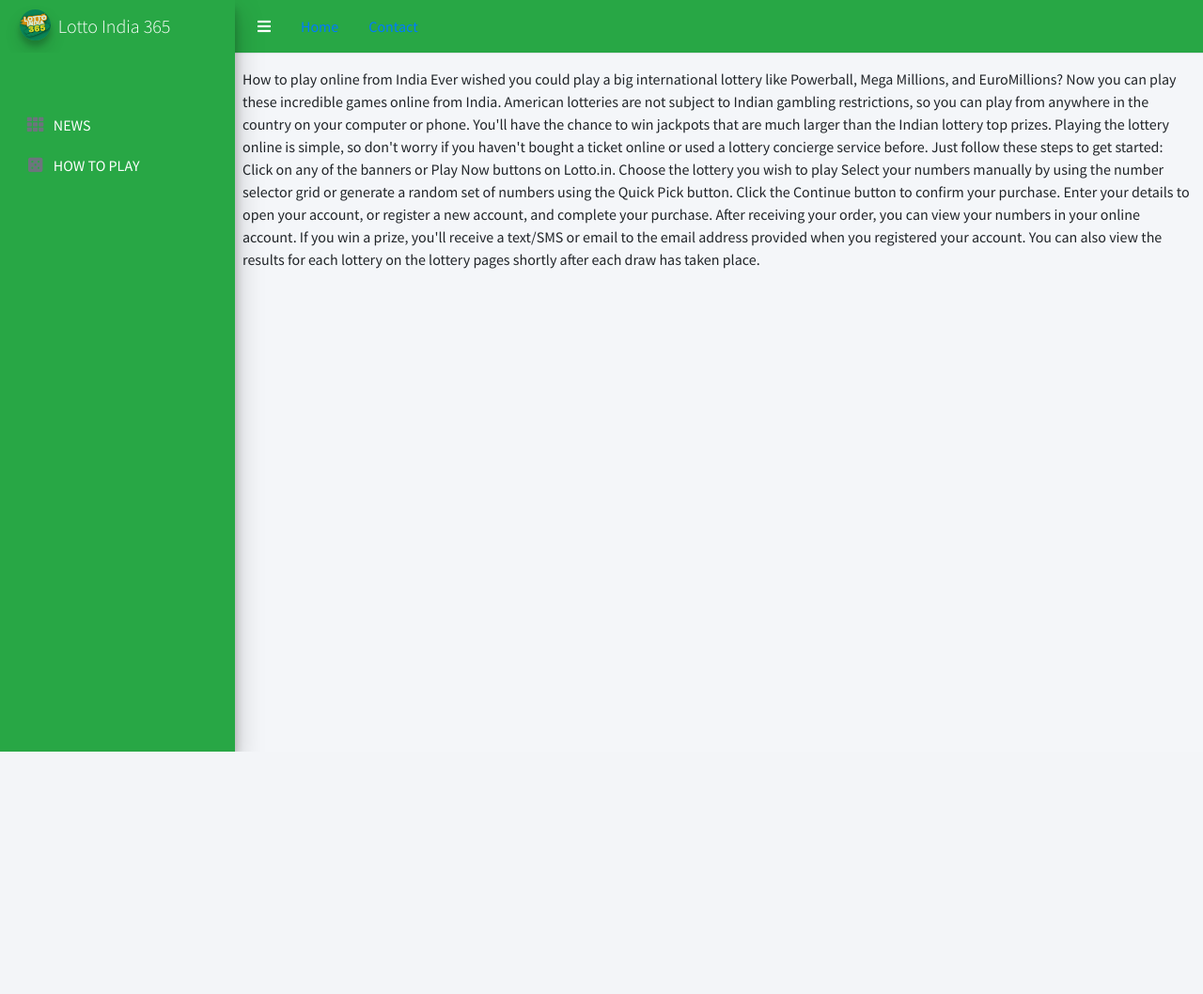
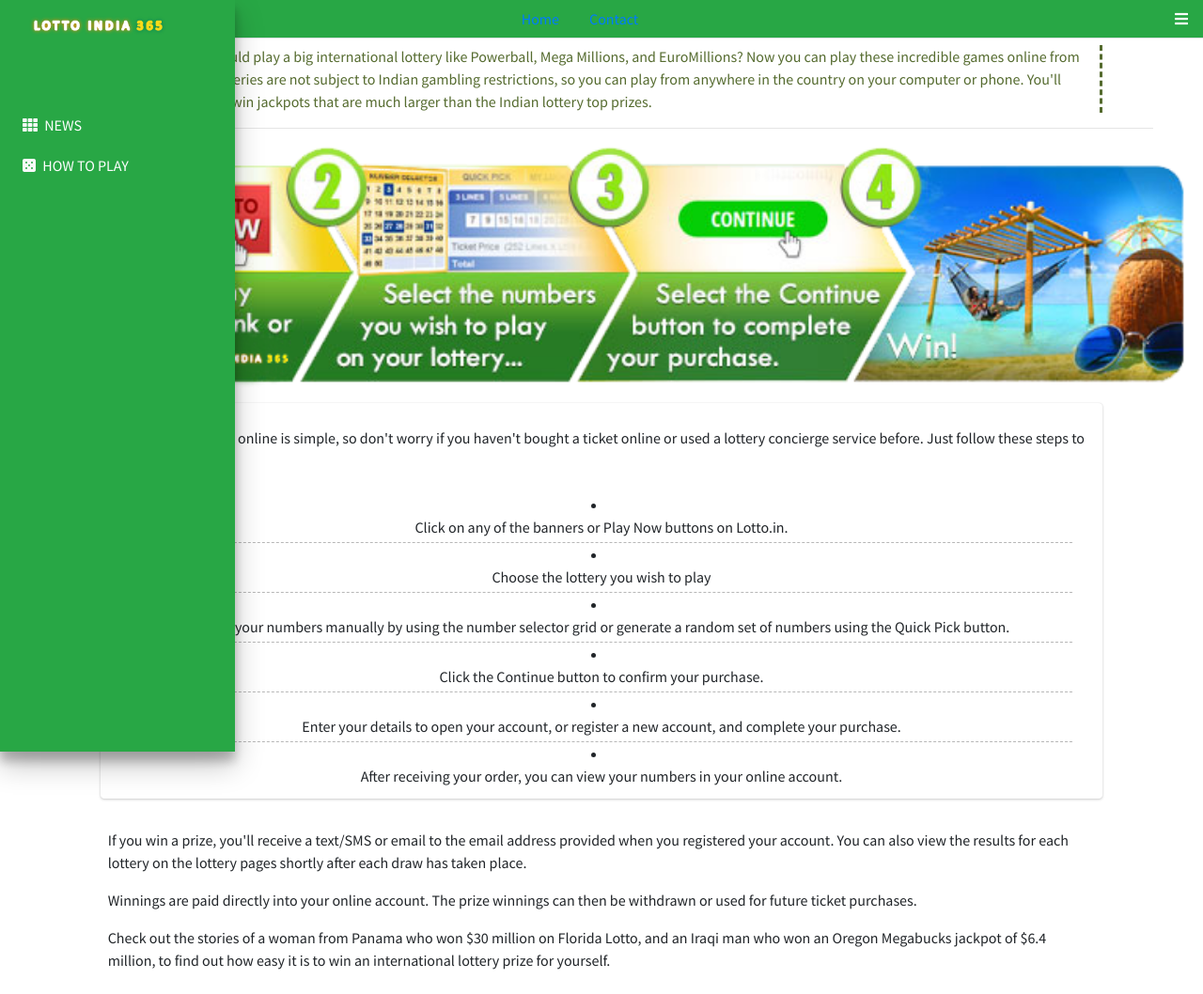
Before and after one commit to kupskano/indianolotto, a PHP site: page /how_to_play.php in a window 1280 px wide. Shown: the whole page at 94% size. Before the commit the page ends 800 px from the top, so only its background shows below. Run offline with PHP 8.4, Linux system fonts and the light colour scheme; some libraries are stand-ins or nearby versions.

Commit message:
enhancing ui news tab and details of news

```diff
--- /dev/null
+++ b/footer.php
@@ -0,0 +1,29 @@
+</div>
+</div>
+
+<!-- REQUIRED SCRIPTS -->
+<!-- jQuery -->
+<script src="plugins/jquery/jquery.min.js"></script>
+<!-- Bootstrap -->
+<script src="plugins/bootstrap/js/bootstrap.bundle.min.js"></script>
+<!-- overlayScrollbars -->
+<script src="plugins/overlayScrollbars/js/jquery.overlayScrollbars.min.js"></script>
+<!-- AdminLTE App -->
+<script src="dist/js/adminlte.js"></script>
+
+<!-- OPTIONAL SCRIPTS -->
+<script src="dist/js/demo.js"></script>
+
+<!-- PAGE PLUGINS -->
+<!-- jQuery Mapael -->
+<script src="plugins/jquery-mousewheel/jquery.mousewheel.js"></script>
+<script src="plugins/raphael/raphael.min.js"></script>
+<script src="plugins/jquery-mapael/jquery.mapael.min.js"></script>
+<script src="plugins/jquery-mapael/maps/usa_states.min.js"></script>
+<!-- ChartJS -->
+<script src="plugins/chart.js/Chart.min.js"></script>
+
+<!-- PAGE SCRIPTS -->
+<script src="dist/js/pages/dashboard2.js"></script>
+</body>
+</html>
--- a/head.php
+++ b/head.php
@@ -7,6 +7,7 @@
 
   <title>AdminLTE 3 | Dashboard 2</title>
 
+  <link rel="stylesheet" href="style.css">
   <!-- Font Awesome Icons -->
   <link rel="stylesheet" href="plugins/fontawesome-free/css/all.min.css">
   <!-- overlayScrollbars -->
@@ -21,18 +22,23 @@
 
 
   <!-- Navbar -->
-  <nav class="main-header navbar navbar-expand navbar-success">
+  <nav class="main-header navbar navbar-expand navbar-success col-12 p-0 m-0">
     <!-- Left navbar links -->
-    <ul class="navbar-nav">
-      <li class="nav-item bg-success">
+    <ul class="navbar-nav mx-auto">
+      <!-- <li class="nav-item bg-success">
         <a class="nav-link" data-widget="pushmenu" href="#" role="button"><i class="fas fa-bars"></i></a>
-      </li>
+      </li> -->
       <li class="nav-item d-none d-sm-inline-block">
-        <a href="index3.html" class="nav-link">Home</a>
+        <a href="index.php" class="nav-link">Home</a>
       </li>
       <li class="nav-item d-none d-sm-inline-block">
         <a href="#" class="nav-link">Contact</a>
       </li>
     </ul>
+    <ul class="navbar-nav align-right">
+      <li class="nav-item bg-success">
+        <a class="nav-link" data-widget="pushmenu" href="#" role="button"><i class="fas fa-bars"></i></a>
+      </li>
+    </ul>
   </nav>
   <!-- \Navbar -->
--- a/how_to_play.php
+++ b/how_to_play.php
@@ -1,84 +1,44 @@
-  <?php include "head.php"; ?>
-  <?php include "side.php"; ?>
+<?php include "head.php"; ?>
+<?php include "side.php"; ?>
 
+  <br>
 
-  <!-- Content Wrapper. Contains page content -->
-  <div class="content-wrapper">
-    <!-- Content Header (Page header) -->
-    <div class="content-header">
-      <div class="container-fluid">
-        <div class="row mb-2">
-          <div class="col-sm-6">
+  <p class="m-0 px-2 col-10 mx-auto mt-4" style=" border-left-style: dashed; border-right: dashed; color: darkolivegreen; ">Ever wished you could play a big international lottery like Powerball, Mega Millions, and EuroMillions? Now you can play these incredible games online from India. American lotteries are not subject to Indian gambling restrictions, so you can play from anywhere in the country on your computer or phone. You'll have the chance to win jackpots that are much larger than the Indian lottery top prizes.</p>
 
+      <!-- card ito -->
 
+      <hr class="p-0 col-11 m-0 mt-3 mx-auto">
 
+      <img src="dist/img/lottery.png" alt="instruction to play" class="col-12 m-0 p-3 mx-auto">
 
-          </div>
-         How to play online from India
-      Ever wished you could play a big international lottery like Powerball, Mega Millions, and EuroMillions? Now you can play these incredible games online from India. American lotteries are not subject to Indian gambling restrictions, so you can play from anywhere in the country on your computer or phone. You'll have the chance to win jackpots that are much larger than the Indian lottery top prizes.
+      <div class="card col-10 mx-auto p-2 m-0">
+        <p><b style=" margin: 0; padding: 0; color: yellowgreen; font-size: 4vh; ">P</b> laying the lottery online is simple, so don't worry if you haven't bought a ticket online or used a lottery concierge service before. Just follow these steps to get started:</p>
+        <ul class="p-0 px-4 m-0">
+          <li style="list-style: inside;text-align: center;border-bottom: 1px dashed #b7b7b7;">
+            <p class="p-0 mb-1">Click on any of the banners or Play Now   buttons on Lotto.in.</p>
+          </li>
+          <li style="list-style: inside;text-align: center;border-bottom: 1px dashed #b7b7b7;">
+            <p class="p-0 mb-1">Choose the lottery you wish to play</p>
+          </li>
+          <li style="list-style: inside;text-align: center;border-bottom: 1px dashed #b7b7b7;">
+            <p class="p-0 mb-1">Select your numbers manually by using the number selector grid or generate a random set of numbers using the Quick Pick button.</p>
+          </li>
+          <li style="list-style: inside;text-align: center;border-bottom: 1px dashed #b7b7b7;">
+            <p class="p-0 mb-1">Click the Continue button to confirm your purchase.</p>
+          </li>
+          <li style="list-style: inside;text-align: center;border-bottom: 1px dashed #b7b7b7;">
+            <p class="p-0 mb-1">Enter your details to open your account, or register a new account, and complete your purchase.</p>
+          </li>
+          <li style="list-style: inside;text-align: center;">
+            <p class="p-0 mb-1">After receiving your order, you can view your numbers in your online account.</p>
+          </li>
+        </ul>
+      </div>
 
-      Playing the lottery online is simple, so don't worry if you haven't bought a ticket online or used a lottery concierge service before. Just follow these steps to get started:
-<!-- card ito -->
-      Click on any of the banners or Play Now   buttons on Lotto.in.
-      Choose the lottery you wish to play
-      Select your numbers manually by using the number selector grid or generate a random set of numbers using the Quick Pick button.
-      Click the Continue button to confirm your purchase.
-      Enter your details to open your account, or register a new account, and complete your purchase.
-      After receiving your order, you can view your numbers in your online account.
+      <div class="col-10 mx-auto p-2 m-0 mt-4">
+      <p>If you win a prize, you'll receive a text/SMS or email to the email address provided when you registered your account. You can also view the results for each lottery on the lottery pages shortly after each draw has taken place.</p>
+      <p>Winnings are paid directly into your online account. The prize winnings can then be withdrawn or used for future ticket purchases.</p>
+      <p>Check out the stories of a woman from Panama who won $30 million on Florida Lotto, and an Iraqi man who won an Oregon Megabucks jackpot of $6.4 million, to find out how easy it is to win an international lottery prize for yourself.</p>
+      </div>
 
-      <!-- card end ito  -->
-      If you win a prize, you'll receive a text/SMS or email to the email address provided when you registered your account. You can also view the results for each lottery on the lottery pages shortly after each draw has taken place.
-
-          <!-- /.col -->
-        </div><!-- /.row -->
-      </div><!-- /.container-fluid -->
-    </div>
-    <!-- /.content-header -->
-
-    <!-- Main content -->
-
-    <!-- /.content -->
-  </div>
-  <!-- /.content-wrapper -->
-
-  <!-- Control Sidebar -->
-  <aside class="control-sidebar control-sidebar-dark">
-    <!-- Control sidebar content goes here -->
-  </aside>
-  <!-- /.control-sidebar -->
-
-
-
-
-</div>
-
-
-
-<!-- ./wrapper -->
-
-<!-- REQUIRED SCRIPTS -->
-<!-- jQuery -->
-<script src="plugins/jquery/jquery.min.js"></script>
-<!-- Bootstrap -->
-<script src="plugins/bootstrap/js/bootstrap.bundle.min.js"></script>
-<!-- overlayScrollbars -->
-<script src="plugins/overlayScrollbars/js/jquery.overlayScrollbars.min.js"></script>
-<!-- AdminLTE App -->
-<script src="dist/js/adminlte.js"></script>
-
-<!-- OPTIONAL SCRIPTS -->
-<script src="dist/js/demo.js"></script>
-
-<!-- PAGE PLUGINS -->
-<!-- jQuery Mapael -->
-<script src="plugins/jquery-mousewheel/jquery.mousewheel.js"></script>
-<script src="plugins/raphael/raphael.min.js"></script>
-<script src="plugins/jquery-mapael/jquery.mapael.min.js"></script>
-<script src="plugins/jquery-mapael/maps/usa_states.min.js"></script>
-<!-- ChartJS -->
-<script src="plugins/chart.js/Chart.min.js"></script>
-
-<!-- PAGE SCRIPTS -->
-<script src="dist/js/pages/dashboard2.js"></script>
-</body>
-</html>
+<?php include "footer.php" ?>
--- a/side.php
+++ b/side.php
@@ -1,10 +1,11 @@
 <aside class="main-sidebar elevation-4 bg-success text-light">
     <!-- Brand Logo --><!-- sidebar-dark-primary  -->
-    <a href="#" class="brand-link">
-      <img src="dist/img/lottoindia.png" alt="AdminLTE Logo" class="brand-image img-circle elevation-3"
-           style="opacity: .8">
-      <span class="brand-text font-weight-light">Lotto India 365</span>
-    </a>
+    <div class="col-12 ">
+      <a href="#" class="brand-link">
+        <img src="dist/img/lotto india logo.png" alt="AdminLTE Logo" class="blast-img brand-image" style="padding: 0;">
+        <!-- <span class="brand-text font-weight-light">Lotto India 365</span> -->
+      </a>
+    </div>
 
     <!-- Sidebar -->
     <div class="sidebar">
@@ -24,7 +25,7 @@
         <ul class="nav nav-pills nav-sidebar flex-column" data-widget="treeview" role="menu" data-accordion="false">
           <li class="nav-item">
             <a href="index.php" class="nav-link">
-              <i class="nav-icon fas fa-th"></i>
+              <i class="fas fa-th text-light mr-1"></i>
               <p class="text-white">
                 NEWS
                 <!-- <span class="right badge badge-danger">New</span> -->
@@ -34,7 +35,7 @@
 
           <li class="nav-item">
             <a href="how_to_play.php" class="nav-link">
-              <i class="nav-icon fas fa-dice-five"></i>
+              <i class="fas fa-dice-five p-0 m-0 mr-1 text-light"></i>
               <p class="text-white">
                 HOW TO PLAY
                 <!-- <span class="right badge badge-danger">New</span> -->
--- /dev/null
+++ b/style.css
@@ -0,0 +1,12 @@
+h1 {
+    font-size: 22px;
+    font-weight: bold;
+    font-family: 'Times New Roman', Times, serif;
+    color: #027B5C;
+    text-transform: uppercase;
+}
+.page {
+    position: absolute;
+    top: 6vh;
+    width: 100%;
+}
```
Also changed, not shown: index.php (+44 -90 lines), intro.php (added, +20 -0 lines), keraladetails.php (+14 -85 lines), dist/img/lottery.png (added), dist/img/lotto india logo.png (added), dist/img/play.png (added).
